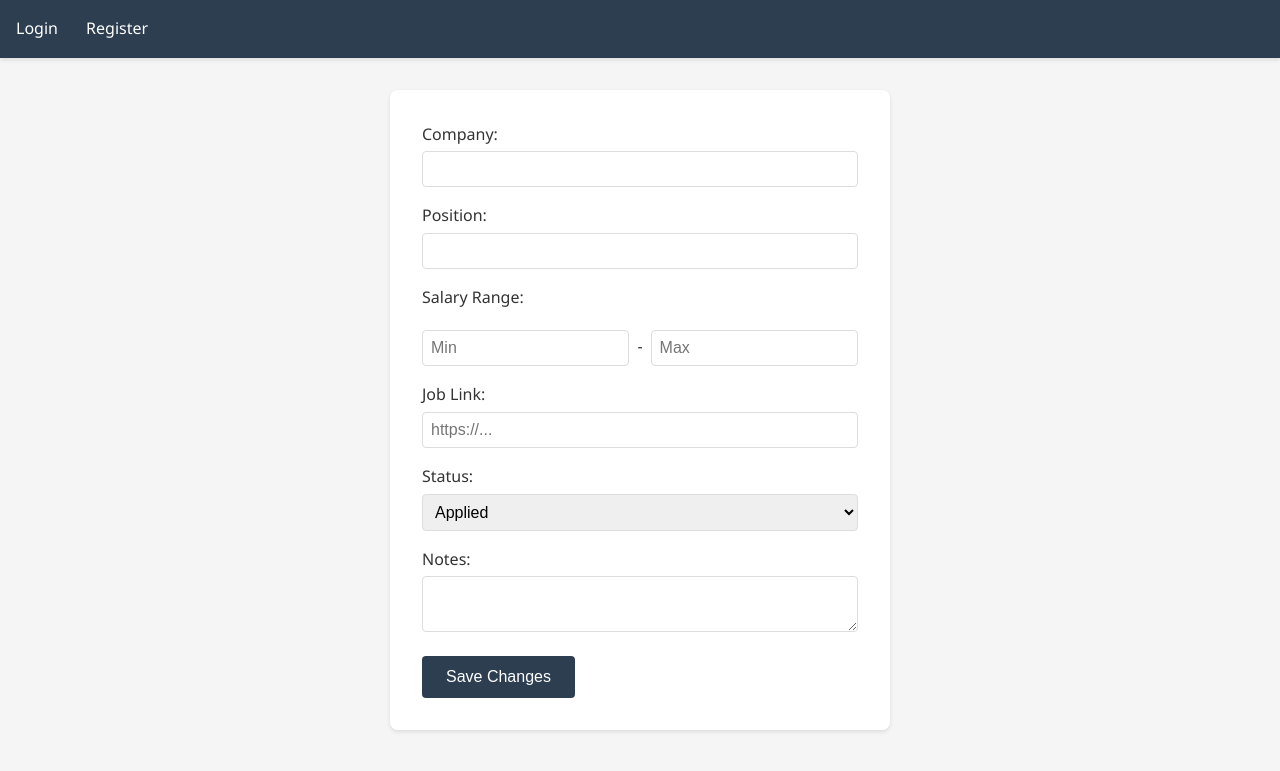
After one commit to Shift-Happens/HireTrack, a Flask app: template app/templates/jobs/edit.html in a window 1280 px wide. The commit adds this page. Shown: the top 771 px of the page. Run offline with Flask 3, Linux system fonts and the light colour scheme; the template is opened without the code that fills it, so the values that code supplies are empty.

Commit message:
Added edit Button for a listing

```diff
--- a/app/static/css/style.css
+++ b/app/static/css/style.css
@@ -188,3 +188,24 @@ table a:hover {
     background: #2c3e50;
     color: white;
 }
+
+/* Edit button */
+.btn-edit {
+    background: #2c3e50;
+    color: white;
+    padding: 0.25rem 0.75rem;
+    border-radius: 4px;
+    text-decoration: none;
+    font-size: 0.9rem;
+    transition: background 0.3s;
+}
+
+.btn-edit:hover {
+    background: #3498db;
+    color: white;
+}
+
+/* Center action buttons */
+td:last-child {
+    text-align: center;
+}
--- /dev/null
+++ b/app/templates/jobs/edit.html
@@ -0,0 +1,25 @@
+{% extends "base.html" %}
+{% block title %}Edit Job{% endblock %}
+{% block content %}
+<form method="post">
+    <label>Company: <input type="text" name="company" value="{{ job.company }}" required></label>
+    <label>Position: <input type="text" name="position" value="{{ job.position }}" required></label>
+    <label>Salary Range:</label>
+    <div class="salary-range">
+        <input type="number" name="salary_min" placeholder="Min" min="0" value="{{ job.salary_min or '' }}">
+        <span>-</span>
+        <input type="number" name="salary_max" placeholder="Max" min="0" value="{{ job.salary_max or '' }}">
+    </div>
+    <label>Job Link: <input type="url" name="job_link" placeholder="https://..." value="{{ job.job_link or '' }}"></label>
+    <label>Status:
+        <select name="status">
+            <option value="Applied" {% if job.status == 'Applied' %}selected{% endif %}>Applied</option>
+            <option value="Interview" {% if job.status == 'Interview' %}selected{% endif %}>Interview</option>
+            <option value="Offered" {% if job.status == 'Offered' %}selected{% endif %}>Offered</option>
+            <option value="Rejected" {% if job.status == 'Rejected' %}selected{% endif %}>Rejected</option>
+        </select>
+    </label>
+    <label>Notes: <textarea name="notes">{{ job.notes or '' }}</textarea></label>
+    <button type="submit">Save Changes</button>
+</form>
+{% endblock %}
--- a/app/templates/jobs/index.html
+++ b/app/templates/jobs/index.html
@@ -10,6 +10,7 @@
         <th>Applied Date</th>
         <th>Links</th>
         <th>Status</th>
+        <th>Actions</th>
     </tr>
     {% for job in jobs %}
     <tr>
@@ -27,6 +28,9 @@
             {% endif %}
         </td>
         <td class="status-{{ job.status.lower() }}">{{ job.status }}</td>
+        <td>
+            <a href="{{ url_for('jobs.edit_job', id=job.id) }}" class="btn-edit">Edit</a>
+        </td>
     </tr>
     {% endfor %}
 </table>
```
Also changed, not shown: app/routes/jobs.py (+22 -0 lines).
